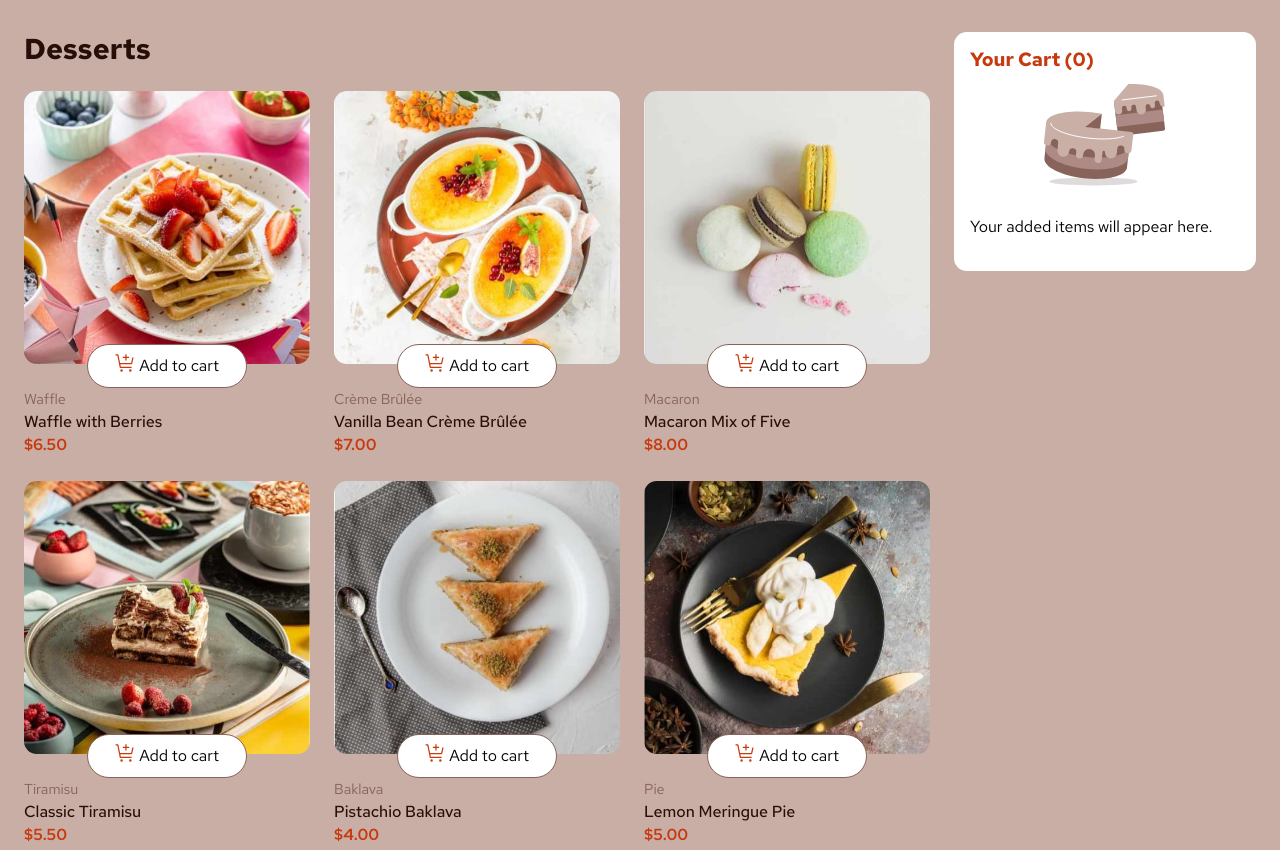
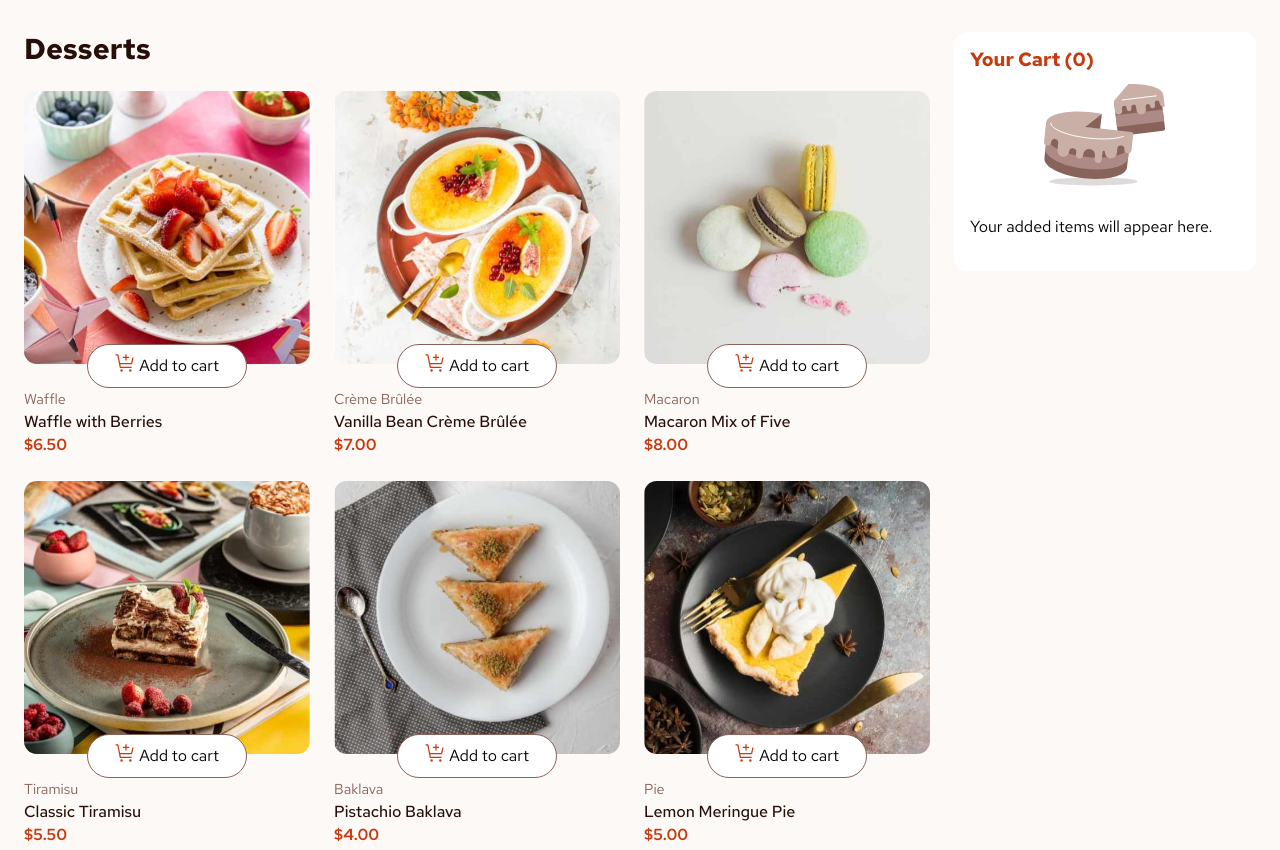
Before and after one commit to BasvtH/Frontend-Mentor-Challenge---Product-list-with-cart, a plain HTML site: page index.html in a window 1280 px wide. Shown: the top 850 px of the page. Drawn offline with Linux system fonts and the light colour scheme.

Commit message:
test Github

```diff
--- a/css/styles.css
+++ b/css/styles.css
@@ -24,7 +24,7 @@ body {
     font-optical-sizing: auto;
     font-weight: 400;
     font-style: normal;
-    background-color: var(--clr-primary-300);
+    background-color: var(--clr-primary-50);
     font-size: 1rem;
 }
 
```
